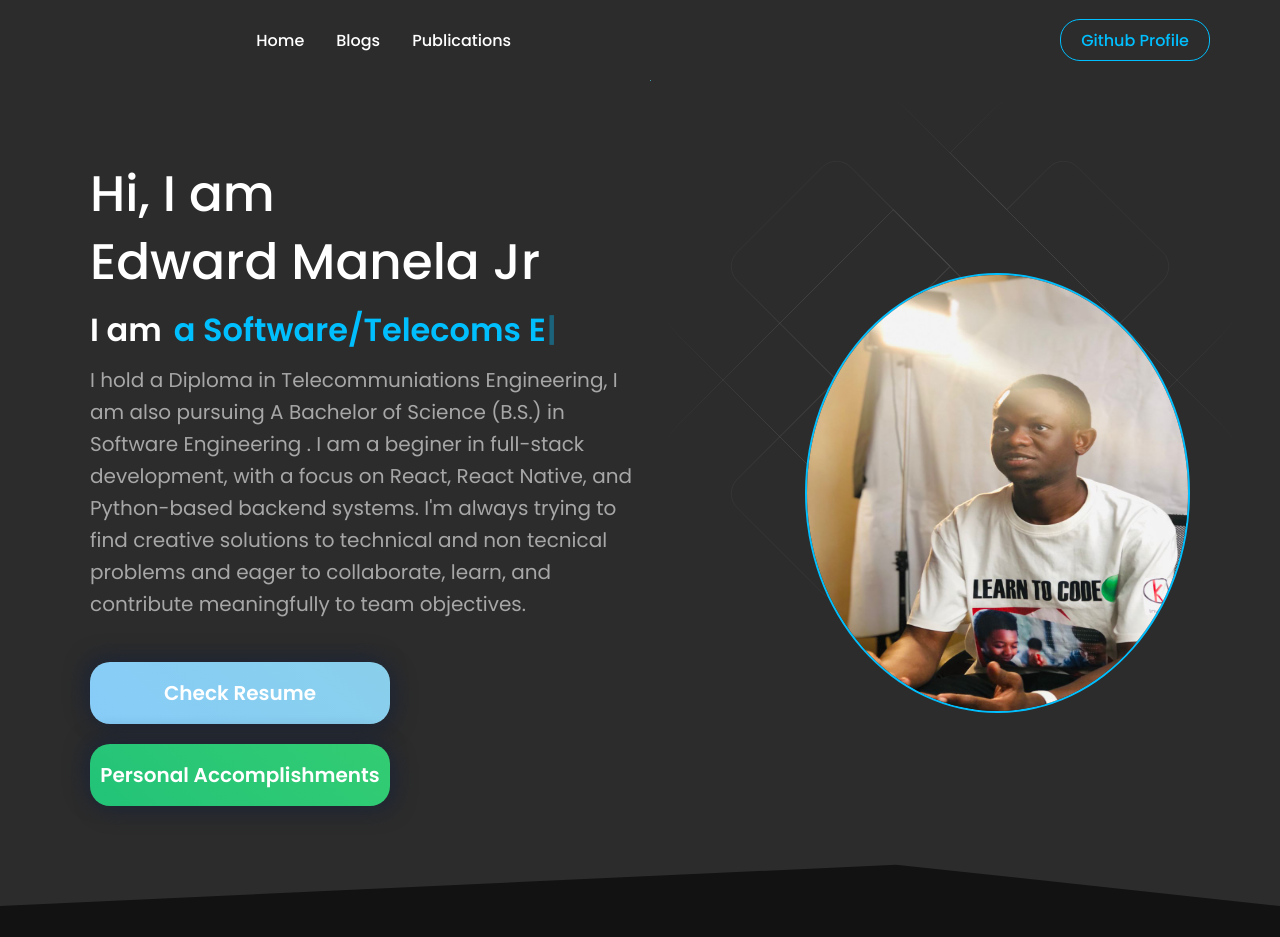
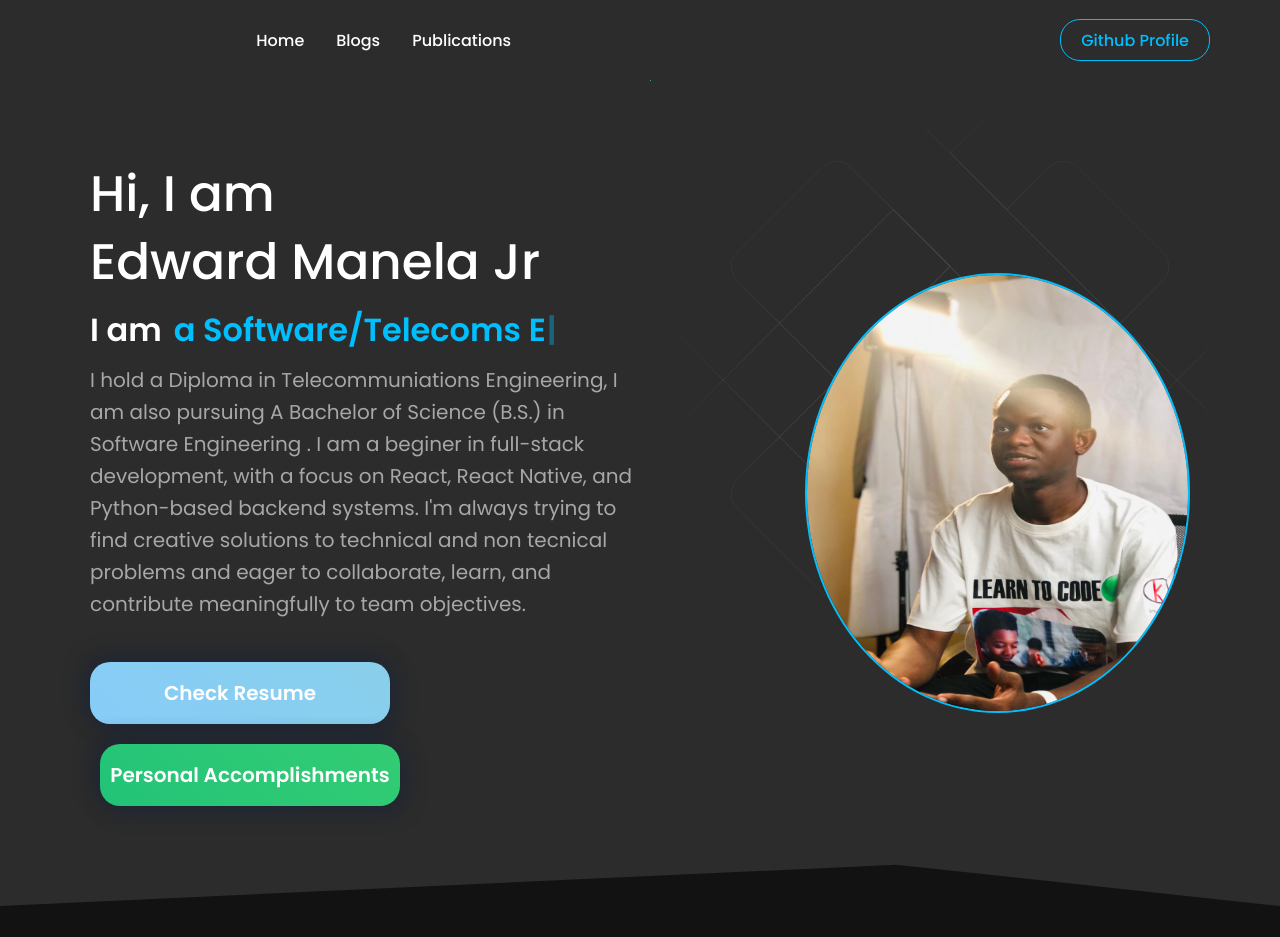
Before and after one commit to Edward-Manela-jr/About-Me, a React (Create React App) app: page / in a window 1280 px wide. Shown: the top 937 px of the page. Built offline with nearby package versions, Linux system fonts and the light colour scheme.

Commit message:
edited accomlishements button

```diff
--- a/src/components/HeroSection/index.js
+++ b/src/components/HeroSection/index.js
@@ -155,6 +155,7 @@ const SubTitle = styled.div`
   }
 `;
 
+//edit the code below to edit the Resume button
 const ResumeButton = styled.a`
     -webkit-appearance: button;
     -moz-appearance: button;
@@ -191,6 +192,8 @@ const ResumeButton = styled.a`
     }
 
 `;
+
+// edit the code below to edit the Accomplishments button
 const AccomplishmentsButton = styled.a`
     -webkit-appearance: button;
     -moz-appearance: button;
@@ -201,6 +204,7 @@ const AccomplishmentsButton = styled.a`
     text-align: center;
     padding: 16px 0;
     margin-bottom: 20px;
+    margin-left: 10px; //spacing from the resume button
     color:${({ theme }) => theme.white};
     border-radius: 20px;
     cursor: pointer;
```
